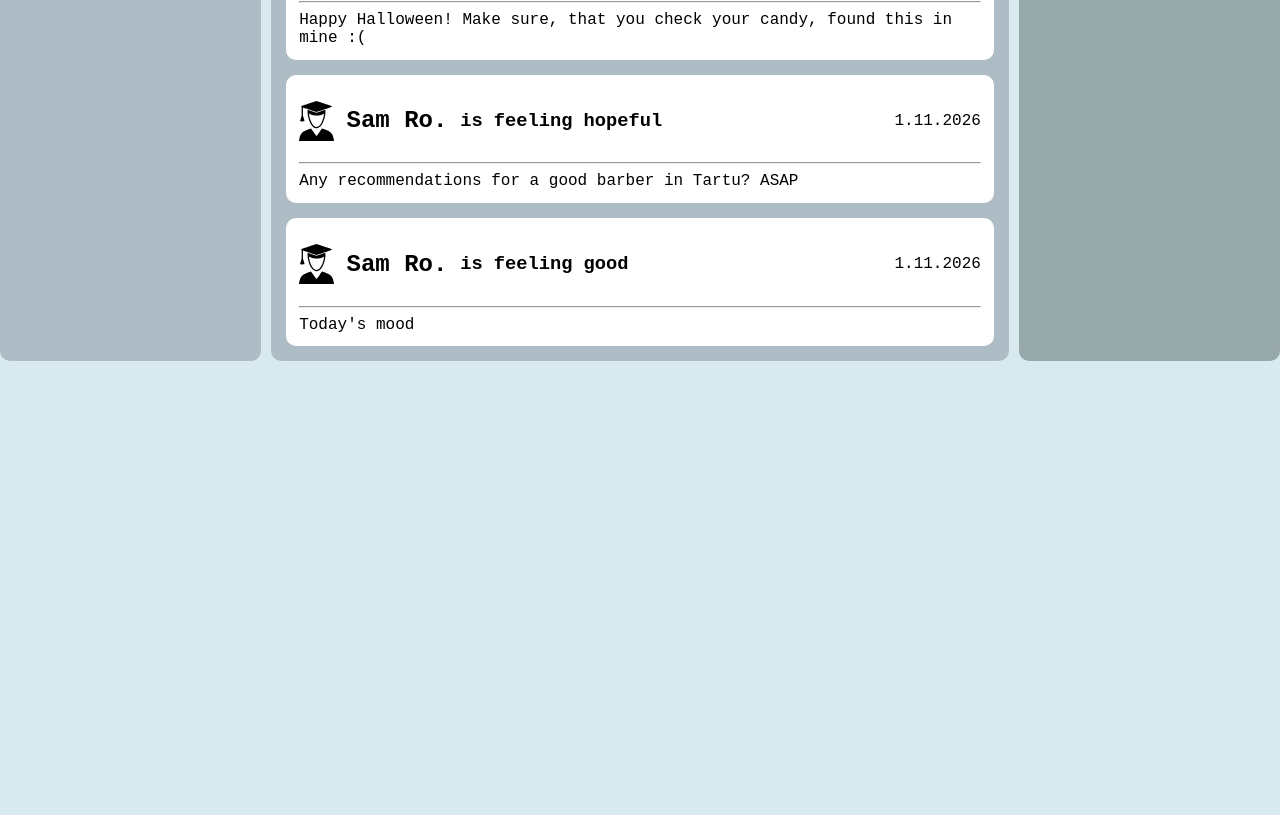
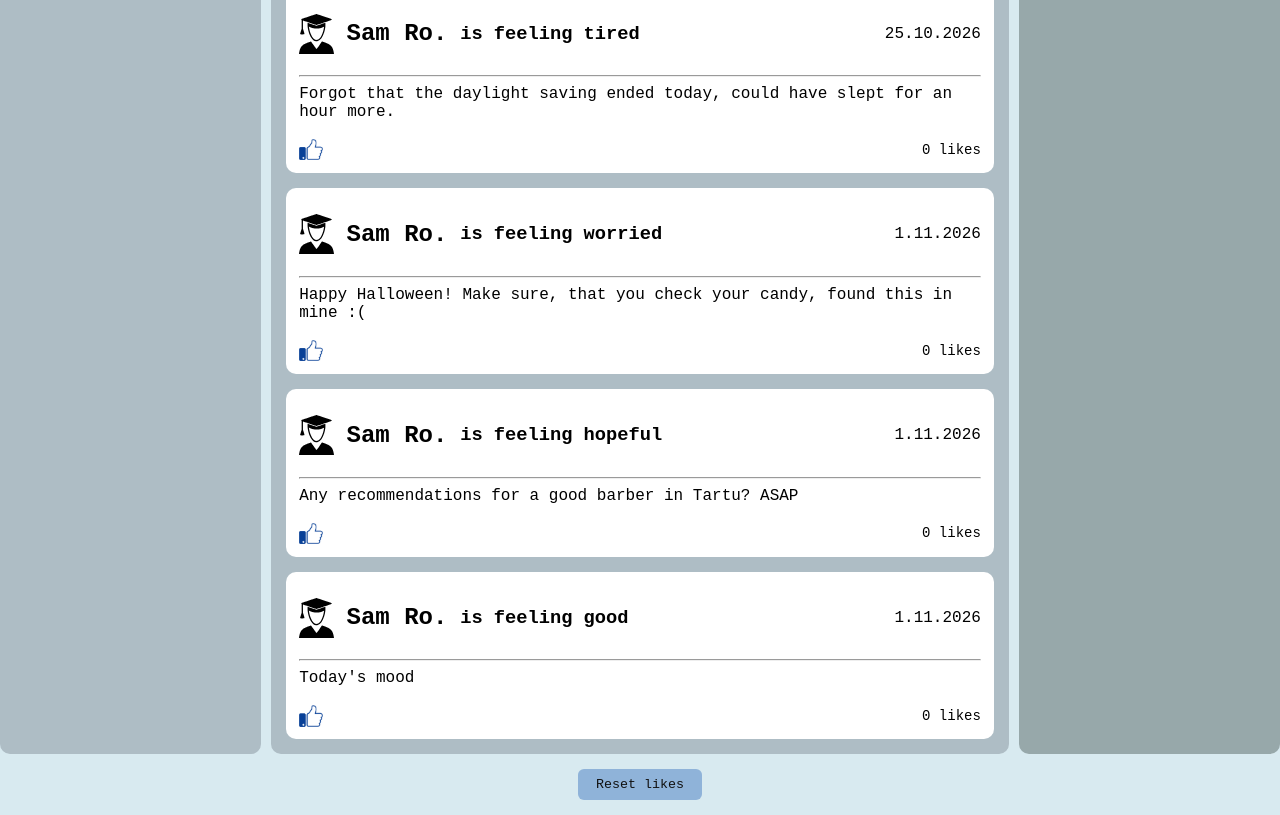
Before and after one commit to Inku0/web, a Vue app: page / in a window 1280 px wide. Shown: the part 1260-2075 px from the top of the page. Before the commit the page ends 1621 px from the top, so only its background shows below. Built offline with nearby package versions, Linux system fonts and the light colour scheme.

Commit message:
Fisnished taks 4.2 (Added the like button and like counter) and 4.3 (added a likes reset button)

```diff
--- a/src/components/PostItem.vue
+++ b/src/components/PostItem.vue
@@ -12,7 +12,12 @@ defineProps({
     type: String,
     required: true,
   },
+  likes: {
+    type: Number,
+    default: 0,
+  },
 });
+defineEmits(["like"]);
 </script>
 
 <template>
@@ -29,6 +34,12 @@ defineProps({
     <div class="post-body">
       <slot name="post-body"></slot>
       <slot class="post-pic" name="body-pic"></slot>
+    </div>
+    <div class="post-footer">
+      <button @click="$emit('like')" class="like-btn">
+        <img src="@/../res/images/thumbs-up.png" alt="Like" class="thumbs-icon" />
+      </button>
+      <span class="like-count">{{ likes }} likes</span>
     </div>
   </article>
 </template>
@@ -67,4 +78,30 @@ defineProps({
   max-height: 500px;
   width: auto;
 }
+
+.post-footer {
+  display: flex;
+  justify-content: space-between;
+  align-items: center;
+  margin-top: 10px;
+  padding-top: 8px;
+}
+
+.like-btn {
+  background: none;
+  border: none;
+  cursor: pointer;
+  padding: 0;
+  display: flex;
+  align-items: center;
+}
+
+.thumbs-icon {
+  width: 24px; /* Muuda suurust vastavalt vajadusele (nt 20px või 24px) */
+  height: auto;
+}
+
+.like-count {
+  font-size: 14px;
+}
 </style>
--- a/src/components/ThePosts.vue
+++ b/src/components/ThePosts.vue
@@ -5,6 +5,10 @@ import { useStore } from "vuex";
 
 const store = useStore();
 const posts = computed(() => store.state.posts);
+
+function handleLike(post) {
+  post.likes = (post.likes ?? 0) + 1;
+}
 </script>
 <template>
   <div class="posts">
@@ -16,6 +20,8 @@ const posts = computed(() => store.state.posts);
       :date="post.date"
       :profile-pic="post.profilePic?.url"
       :body-pic="post.bodyPic?.url"
+      :likes="post.likes ?? 0"
+      @like="handleLike(post)"
     >
       <template #post-body>
         {{ post.body }}
--- a/src/main.js
+++ b/src/main.js
@@ -165,6 +165,11 @@ const store = createStore({
       state.email = "";
     },
   },
+  resetLikes(state) {
+    state.posts.forEach((post) => {
+      post.likes = 0;
+    });
+  },
 });
 
 const app = createApp(App);
--- a/src/views/HomeView.vue
+++ b/src/views/HomeView.vue
@@ -1,13 +1,45 @@
 <script setup>
+import { useStore } from "vuex";
 import ThePosts from "../components/ThePosts.vue";
 import LeftAside from "@/components/LeftAside.vue";
 import RightAside from "@/components/RightAside.vue";
+
+const store = useStore();
+
+function resetAllLikes() {
+  store.commit("resetLikes");
+}
 </script>
 
 <template>
-  <main class="container">
-    <LeftAside />
-    <ThePosts />
-    <RightAside />
-  </main>
+  <div>
+    <main class="container">
+      <LeftAside />
+      <ThePosts />
+      <RightAside />
+    </main>
+
+    <div class="reset-bar">
+      <button @click="resetAllLikes" class="reset-likes-btn">Reset likes</button>
+    </div>
+  </div>
 </template>
+
+<style scoped>
+.reset-bar {
+  display: flex;
+  justify-content: center;
+  margin-top: 15px;
+  margin-bottom: 15px;
+}
+
+.reset-likes-btn {
+  padding: 8px 18px;
+  cursor: pointer;
+  border-radius: 6px;
+  border: none;
+  background-color: #8fb3d9;
+  color: #111;
+  font-family: "Courier New", Courier, monospace;
+}
+</style>
```
Also changed, not shown: res/images/thumbs-up.png (added), 1 other file (tests, documents, lock files or other folders).
